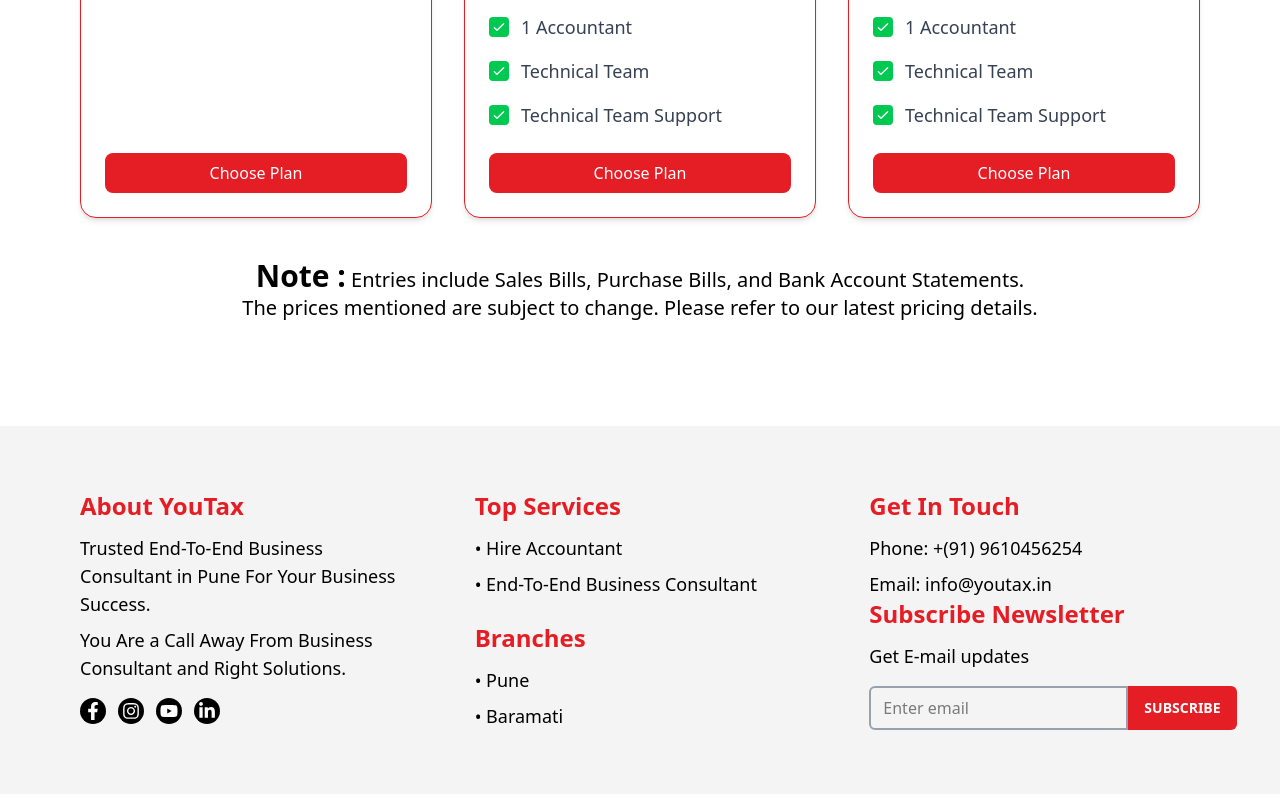
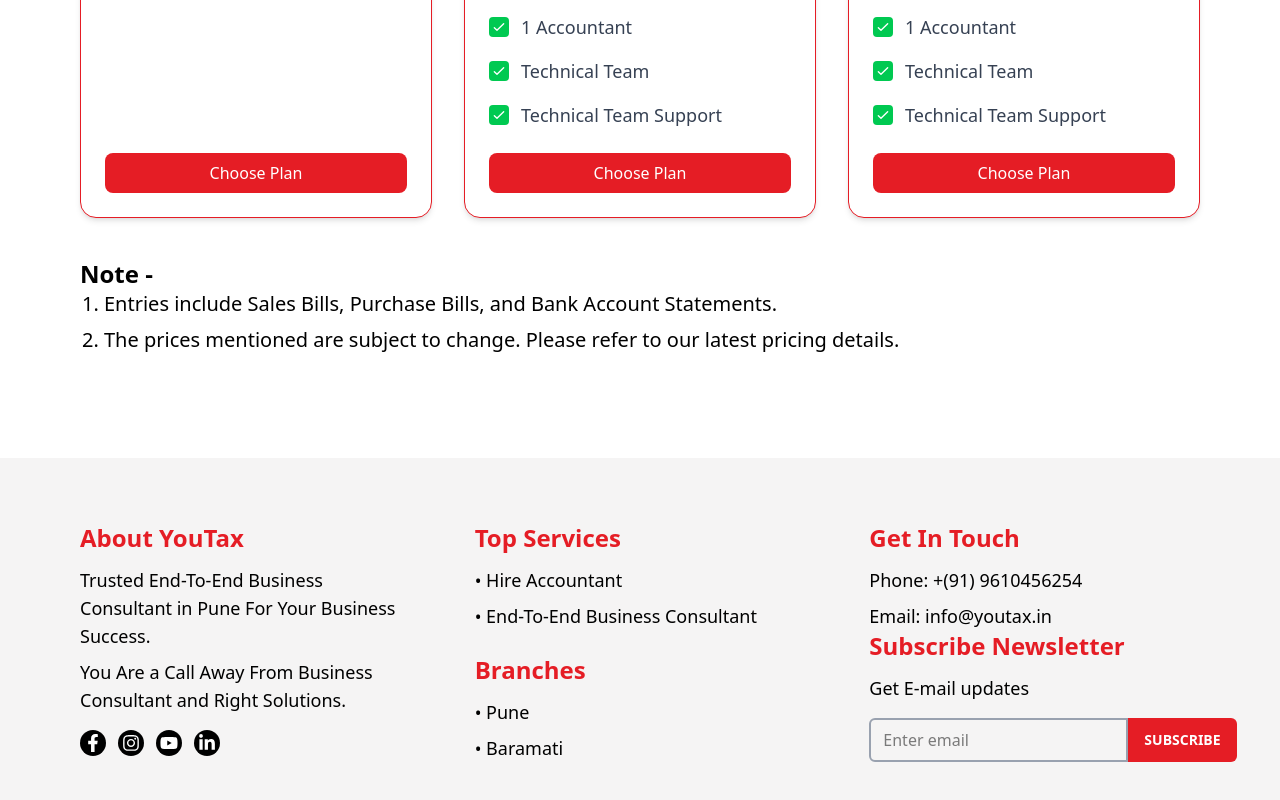
Before and after one commit to vm3techsolutions/youtaxsub, a Next.js app in the folder frontend/: page / in a window 1280 px wide. Shown: the part 4971-5771 px from the top of the page. Built offline with nearby package versions, Linux system fonts and the light colour scheme.

Commit message:
Added plans

```diff
--- a/frontend/src/app/Home/Plan.jsx
+++ b/frontend/src/app/Home/Plan.jsx
@@ -113,14 +113,20 @@
         ))}
 
       </div>
-      <div className="text-center py-10">
-      <p className="text-xl"><strong className="text-3xl"> Note :</strong> Entries include Sales Bills, Purchase Bills, and Bank Account Statements.
+      <div className="text-left py-10">
+  <p className="text-2xl font-semibold">
+    Note -
+  </p>
+  <ul className="list-decimal pl-6 text-xl space-y-2">
+    <li>
+      Entries include Sales Bills, Purchase Bills, and Bank Account Statements.
+    </li>
+    <li>
+      The prices mentioned are subject to change. Please refer to our latest pricing details.
+    </li>
+  </ul>
+</div>
 
-       </p>
-       <p  className="text-xl">
-         The prices mentioned are subject to change. Please refer to our latest pricing details.
-       </p>
-       </div>
     </section>
   );
 }
```
